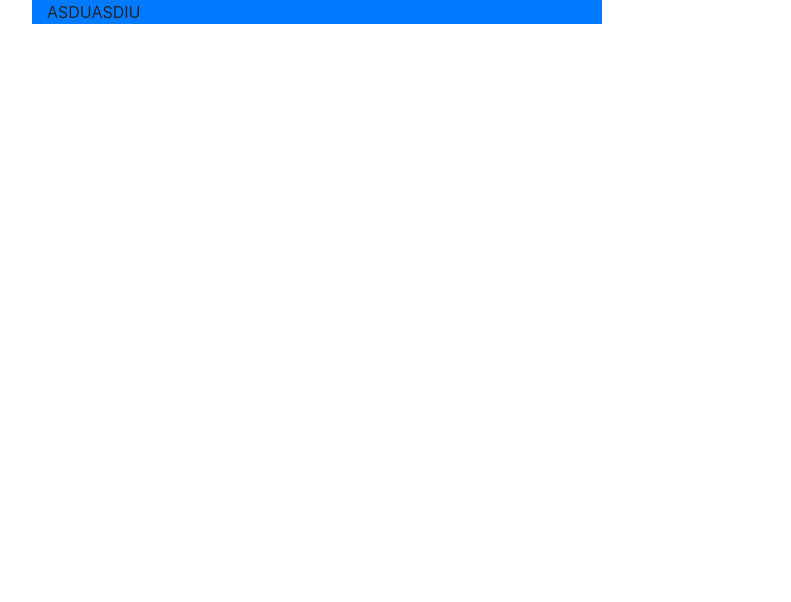
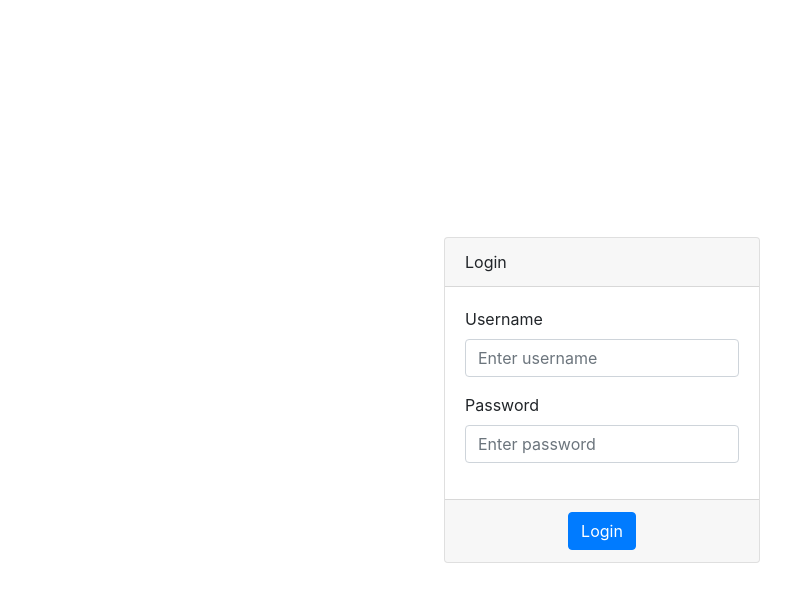
Before and after one commit to EChristian48/Project-Matrikulasi, a React (Create React App) app: page /#/login in a window 1280 px wide. Shown: the top 602 px of the page, without its empty margins (38-829 px from the left). Built offline with nearby package versions, Linux system fonts and the light colour scheme.

Commit message:
Done login

```diff
--- a/package.json
+++ b/package.json
@@ -40,6 +40,7 @@
     ]
   },
   "devDependencies": {
-    "@types/react-bootstrap": "^1.0.1"
+    "@types/react-bootstrap": "^1.0.1",
+    "@types/react-router-dom": "^5.1.5"
   }
 }
--- a/src/App.tsx
+++ b/src/App.tsx
@@ -1,23 +1,19 @@
 import * as React from 'react'
 
-// React Bootstrap Components
-import Container from 'react-bootstrap/Container'
-import Row from 'react-bootstrap/Row'
-import Col from 'react-bootstrap/Col'
+import { HashRouter as Router, Switch, Route } from 'react-router-dom'
 
 // Pages and Components
-import './pages/LoginPage'
+import { LoginPage } from './pages/LoginPage'
 
 const App: React.FC = () => {
   return (
-    <Container>
-      <Row>
-        <Col sm={6} className='bg-primary'>
-          ASDUASDIU
-        </Col>
-        <Col sm={6}></Col>
-      </Row>
-    </Container>
+    <Router>
+      <Switch>
+        <Route path='/login'>
+          <LoginPage />
+        </Route>
+      </Switch>
+    </Router>
   )
 }
 
--- a/src/components/VerticalContainer.tsx
+++ b/src/components/VerticalContainer.tsx
@@ -1,7 +1,7 @@
 import * as React from 'react'
 
 type VerticalContainerProps = {
-  className: string
+  className?: string
 }
 
 const VerticalContainer: React.FC<VerticalContainerProps> = props => {
--- a/src/pages/LoginPage.tsx
+++ b/src/pages/LoginPage.tsx
@@ -1,10 +1,58 @@
 import * as React from 'react'
 
+import { VerticalContainer } from '../components/VerticalContainer'
+import Button from 'react-bootstrap/Button'
+import Form from 'react-bootstrap/Form'
+import Card from 'react-bootstrap/Card'
+
 const LoginPage: React.FC = () => {
+  const [userField, setUserField] = React.useState('')
+  const [passField, setPassField] = React.useState('')
+
+  const handleUserChange = (e: React.ChangeEvent<HTMLInputElement>) => {
+    e.preventDefault()
+    setUserField(e.target.value)
+  }
+
+  const handlePassChange = (e: React.ChangeEvent<HTMLInputElement>) => {
+    e.preventDefault()
+    setPassField(e.target.value)
+  }
+
   return (
-    <div>
-      <div></div>
-    </div>
+    <VerticalContainer className='full-screen-height'>
+      <Card>
+        <Form>
+          <Card.Header>Login</Card.Header>
+
+          <Card.Body>
+            <Form.Group>
+              <Form.Label>Username</Form.Label>
+              <Form.Control
+                type='text'
+                placeholder='Enter username'
+                onChange={handleUserChange}
+                value={userField}
+              />
+            </Form.Group>
+
+            <Form.Group>
+              <Form.Label>Password</Form.Label>
+              <Form.Control
+                type='password'
+                placeholder='Enter password'
+                onChange={handlePassChange}
+                value={passField}
+              />
+            </Form.Group>
+          </Card.Body>
+
+          <Card.Footer className='text-center'>
+            <Button type='submit'>Login</Button>
+          </Card.Footer>
+        </Form>
+      </Card>
+    </VerticalContainer>
   )
 }
 
```
Also changed, not shown: 2 other files (tests, documents, lock files or other folders).
